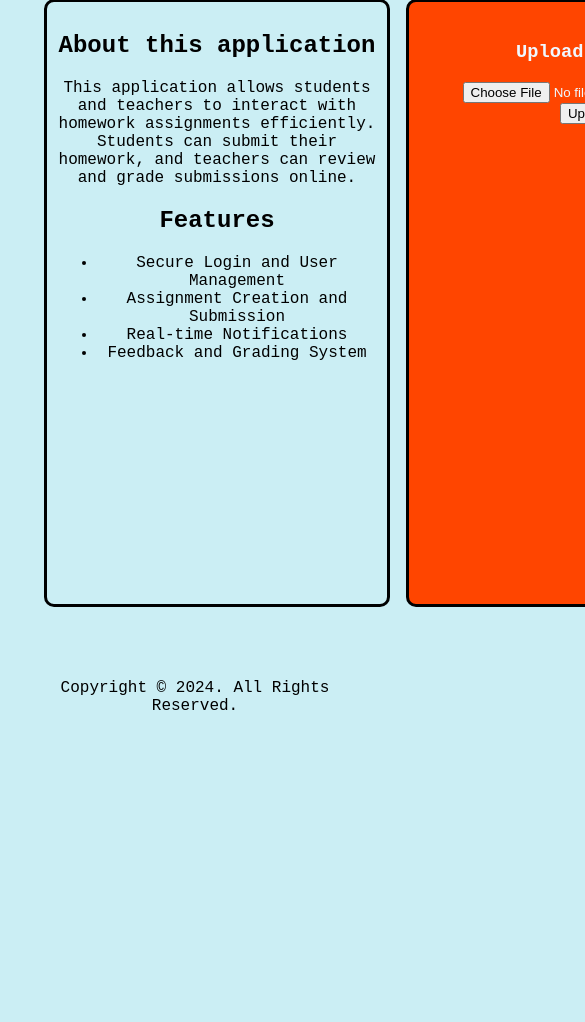
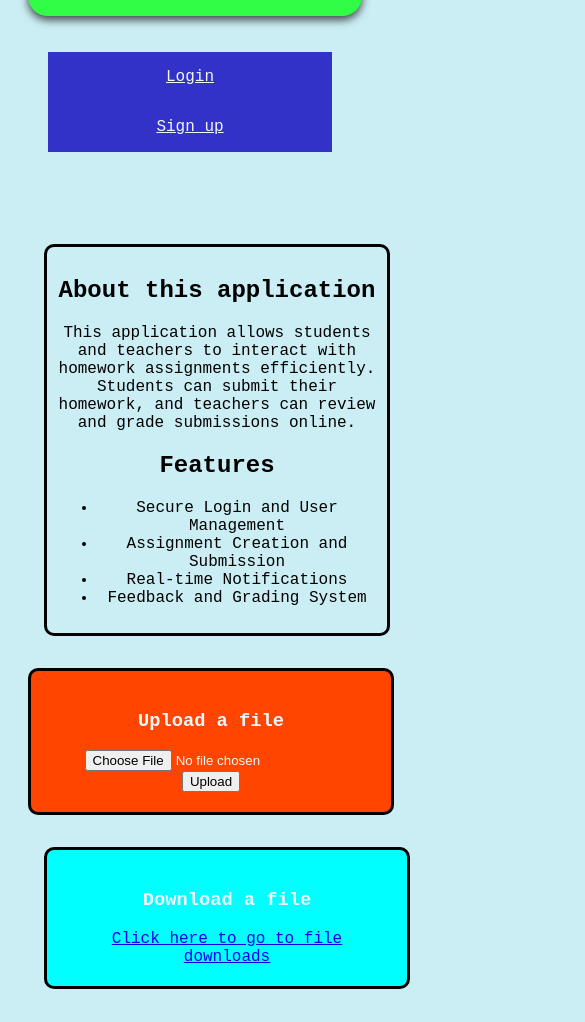
Before and after one commit to SEANYB4/homework-portal, a website: page views/index.html in a window 390 px wide. Shown: the part 546-1568 px from the top of the page, 585 px wide, since content can reach past the window. Before the commit the page ends 1305 px from the top, so only its background shows below. Drawn offline with Linux system fonts and the light colour scheme.

Commit message:
responsive

```diff
--- a/views/styles.css
+++ b/views/styles.css
@@ -143,8 +143,146 @@ section {
 
 
 @media (max-width: 600px) {
+    body {
+        font-family: monospace, sans-serif;
+
+        background-color: #CBEEF4;
+    }
+
+
+    main {
+
+        display: flex;
+        flex-direction: column;
+        justify-content: space-around;
+    }
+
+    header, nav, main, footer {
+        padding: 20px;
+        text-align: center;
+    }
+
+
+    nav {
+
+        display: flex;
+        flex-direction: column;
+        justify-content: space-around;
+    }
+
+    nav ul {
+        width: 100%;
+        list-style-type: none;
+        padding: 0;
+        display: flex;
+        flex-direction: column;
+        justify-content: flex-start;
+    }
+
     nav ul li {
-        display: block;
-        margin-bottom: 5px;
+        display: inline;
+        margin-right: 10px;
+        background-color: rgb(50, 50, 200);
+        padding: 1rem;
+
     }
+
+    li a {
+
+        color: aliceblue;
+
+    }
+
+
+    .file_download {
+
+        background-color: aqua;
+        color: aliceblue;
+        width: 20rem;
+
+
+        padding: 20px;
+    }
+
+
+    .file_upload {
+
+        background-color: orangered;
+        color: aliceblue;
+        width: 20rem;
+        margin-left: auto;
+        margin-right: auto;
+
+
+
+        padding: 20px;
+    }
+
+    #sections {
+
+
+        display: flex;
+        flex-direction: column;
+        justify-content: space-around;
+    }
+
+
+    section {
+
+
+        border: 3px solid black;
+        margin: 1rem;
+        border-radius: 10px;
+        transition: transform 0.3s ease;
+        cursor: pointer;
+        width: 20rem;
+        padding: 10px;
+
+    }
+
+
+    .hoverable:hover {
+
+        transform: translateY(-10px);
+        background-color: #0056B3;
+        box-shadow: 0 4px 8px rgba(0, 0, 0, 0.9);
+    }
+
+
+
+    #image_gallery {
+
+        display: flex;
+        flex-direction: column;
+    }
+
+
+
+    .image1 {
+
+        width: 300px;
+        height: 300px;
+        margin-top: 20px;
+        border-radius: 20px;
+    }
+
+
+    .image2 {
+
+        width: 200px;
+        height: 200px;
+        border-radius: 20px;
+    }
+
+    #logo_bar {
+
+        background-color: #32FD46;
+        display: flex;
+        flex-direction: column;
+        justify-content: space-between;
+        border-radius: 20px;
+        font-size: x-large;
+        box-shadow: 0 4px 8px rgba(0, 0, 0, 0.7);
+    }
+
 }
```
